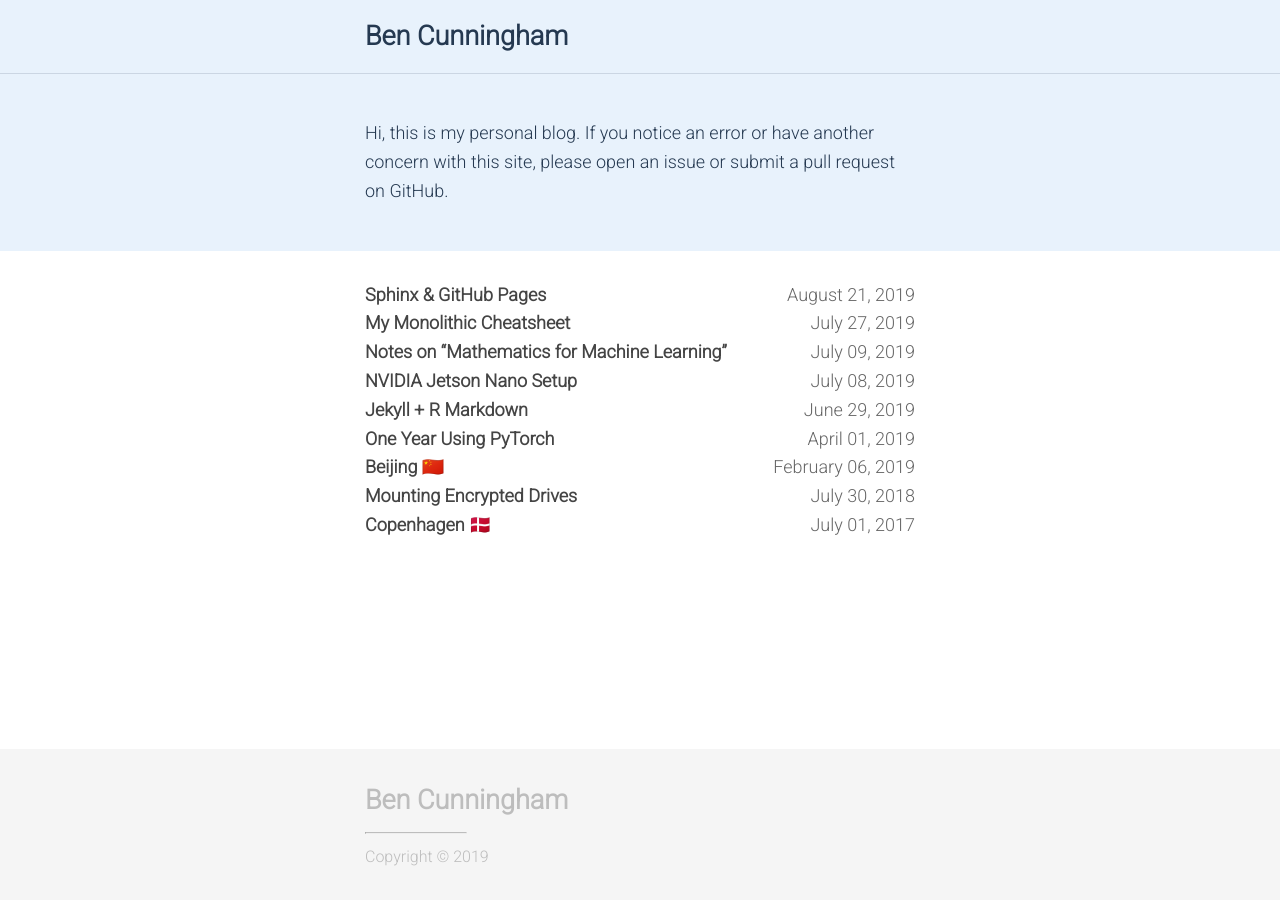
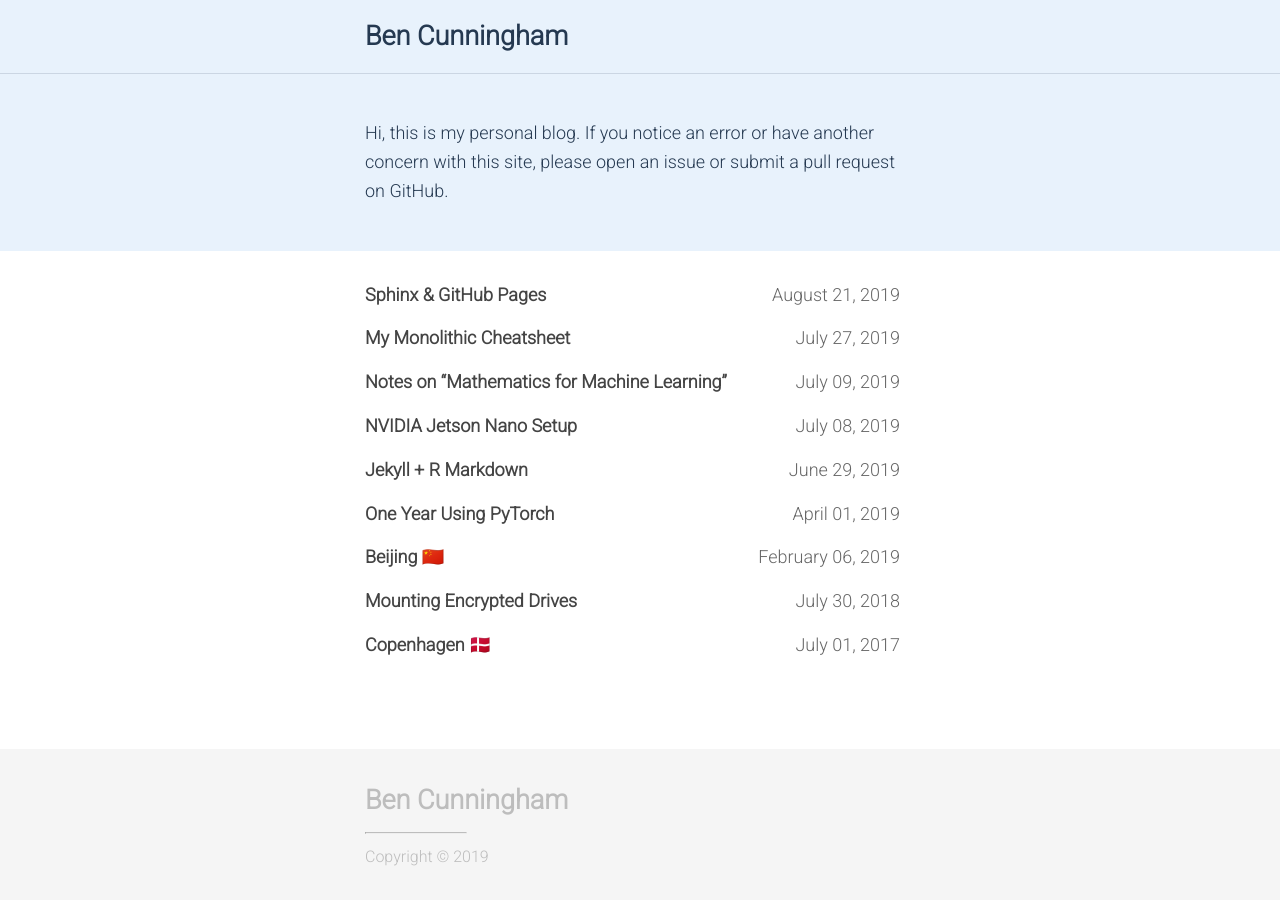
Before and after one commit to benjcunningham/benjcunningham.github.io, a Jekyll site: the page built from index.md, in a window 1280 px wide. Built offline with Jekyll 4.4.1, drawn with Linux system fonts in a browser that asks for light colours.

Commit message:
Let blog items breathe more

```diff
--- a/_sass/_layout.scss
+++ b/_sass/_layout.scss
@@ -11,12 +11,14 @@
 
 .roll-item {
     list-style: none;
+    margin-bottom: 15px;
 }
 
 .roll-item .meta {
     color: #666666;
     display: inline-block;
     float: right;
+    margin-right: 15px;
     min-width: 100px;
 }
 
```
